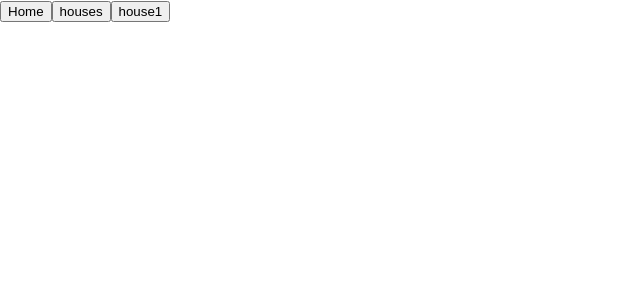
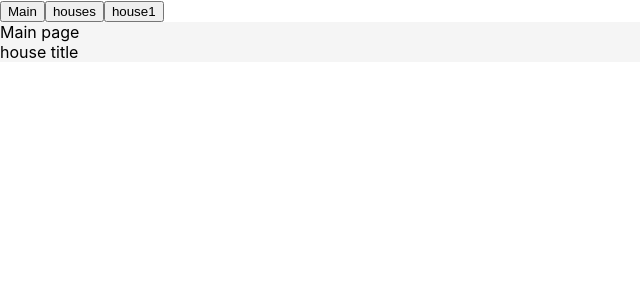
Before and after one commit to KU-Summer-Hackathon-2022/colocation-web, a React (Create React App) app: page / in a window 1280 px wide. Before the commit this address had no page. Shown: the top 300 px of the page, without its empty margins (0-640 px from the left). Built offline with nearby package versions, Linux system fonts and the light colour scheme.

Commit message:
main page 추가

```diff
--- a/src/App.tsx
+++ b/src/App.tsx
@@ -3,13 +3,14 @@ import './App.css';
 import { BrowserRouter, Route, Routes, Link } from 'react-router-dom';
 import HouseDetail from 'pages/Houses/HouseDetail';
 import HouseList from 'pages/Houses/HouseList';
+import Main from 'pages/Main';
 
 function App() {
   return (
     <BrowserRouter basename={process.env.PUBLIC_URL}>
     <header>
       <Link to="/">
-        <button>Home</button>
+        <button>Main</button>
       </Link>
       <Link to="houses">
         <button>houses</button>
@@ -20,6 +21,7 @@ function App() {
     </header>
     <main>
     <Routes>
+      <Route path="/" element={<Main />} />
       <Route path="/houses" element={<HouseList/>} />
       <Route path="/houses/:id" element={<HouseDetail />} />
     </Routes>
--- /dev/null
+++ b/src/pages/Main/index.tsx
@@ -0,0 +1,17 @@
+import React, { useState, useEffect } from 'react';
+import { Root } from './styled';
+
+const Main = () => {
+  const [title, setTitle] = useState<String>("Main");
+  useEffect(() => {
+    setTitle("house title");
+  }, []);
+  return (
+    <Root>
+      <div>Main page</div>
+      <div>{title}</div>
+    </Root>
+  );
+};
+
+export default Main;
--- /dev/null
+++ b/src/pages/Main/styled.ts
@@ -0,0 +1,7 @@
+import styled from 'styled-components';
+
+const Root = styled.div`
+  background-color: #f5f5f5;
+`;
+
+export { Root };
```
